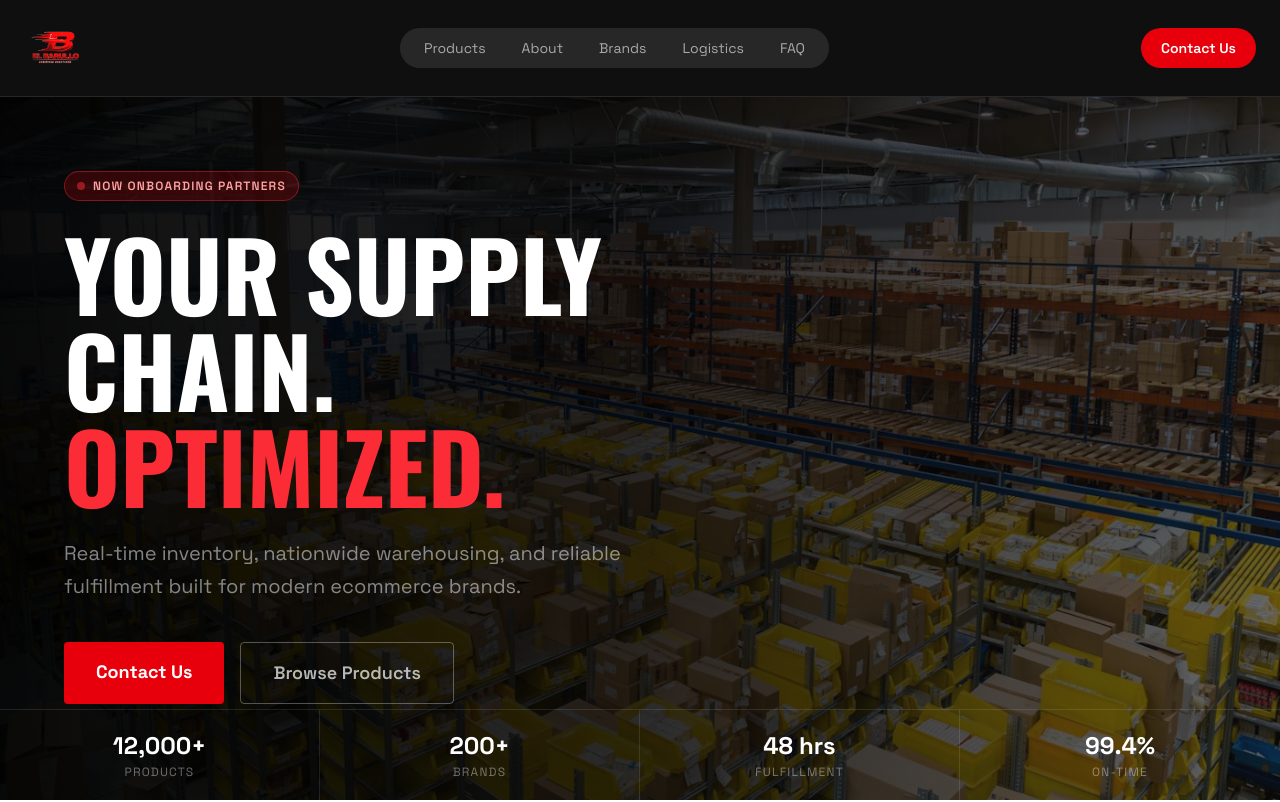
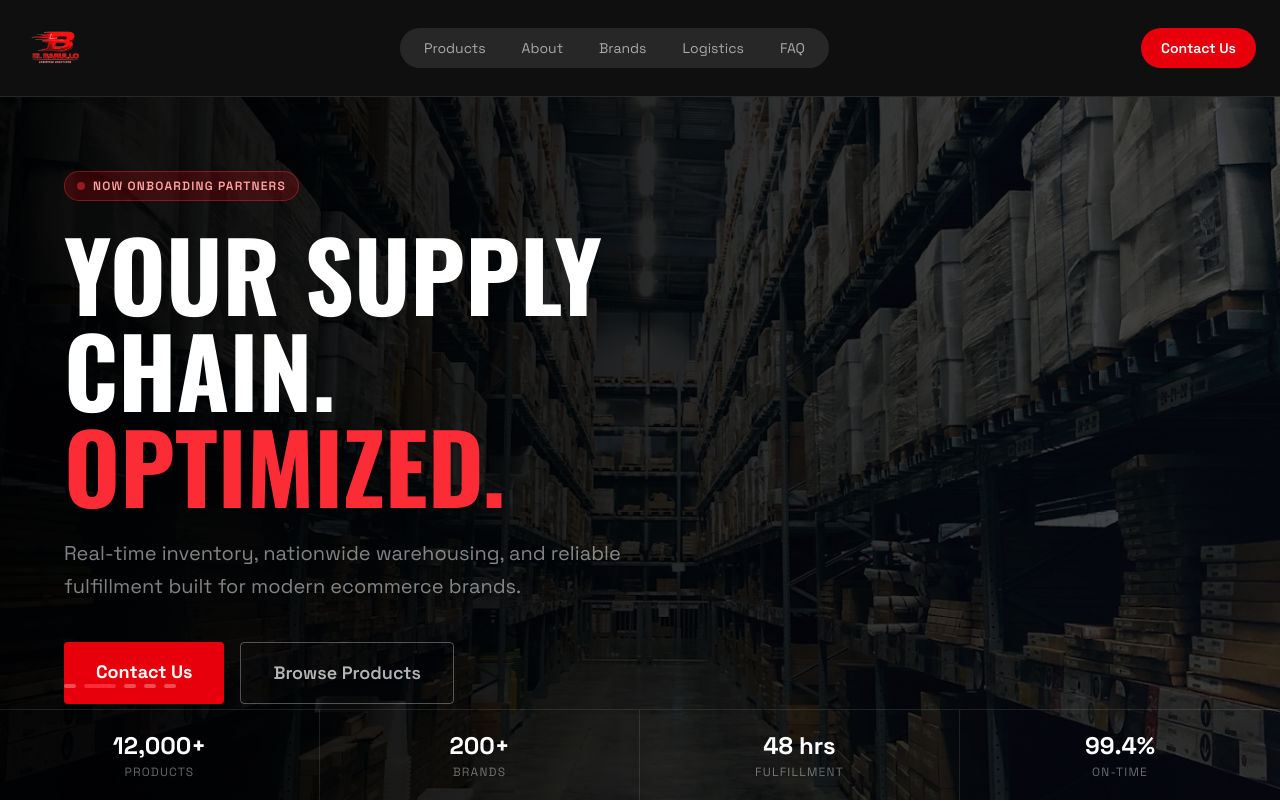
Before and after one commit to nelsonanaya1001-glitch/acme-landing, a Next.js app: page / in a window 1280 px wide. Shown: the top 802 px of the page. Built offline with nearby package versions, Linux system fonts and the light colour scheme.

Commit message:
Hero background slideshow with warehouse photos and dot indicators

```diff
--- a/app/page.tsx
+++ b/app/page.tsx
@@ -92,6 +92,58 @@ function LogisticsProcess() {
   );
 }
 
+const heroSlides = ["/log1.jpg","/log2.jpg","/log3.jpg","/log4.jpg","/log5.jpg"];
+
+function HeroSection() {
+  const [slide, setSlide] = useState(0);
+  useEffect(() => {
+    const t = setInterval(() => setSlide(s => (s + 1) % heroSlides.length), 5000);
+    return () => clearInterval(t);
+  }, []);
+  return (
+    <section className="relative min-h-screen flex items-end pb-24 px-8 md:px-16 overflow-hidden bg-[#0f0f0f]">
+      {heroSlides.map((src, i) => (
+        <div key={src} className="absolute inset-0 transition-opacity duration-1000" style={{ opacity: i === slide ? 1 : 0 }}>
+          <Image src={src} alt="" fill className="object-cover opacity-50" sizes="100vw" priority={i === 0} />
+        </div>
+      ))}
+      <div className="absolute inset-0 bg-gradient-to-r from-black/90 via-black/70 to-black/40" />
+      <div className="relative max-w-3xl">
+        <div className="inline-flex items-center gap-2 mb-6 px-3 py-1.5 rounded-full bg-red-600/20 border border-red-500/40">
+          <span className="w-2 h-2 rounded-full bg-red-500 animate-pulse" />
+          <span className="text-red-300 text-xs font-semibold uppercase tracking-widest">Now Onboarding Partners</span>
+        </div>
+        <h1 className="text-6xl md:text-8xl font-bold text-white leading-none mb-6 uppercase" style={{ fontFamily: "var(--font-oswald)" }}>
+          Your Supply Chain.<br /><span className="text-red-500">Optimized.</span>
+        </h1>
+        <p className="text-white/50 text-lg md:text-xl max-w-xl leading-relaxed mb-10">
+          Real-time inventory, nationwide warehousing, and reliable fulfillment built for modern ecommerce brands.
+        </p>
+        <div className="flex flex-wrap gap-4">
+          <a href="#contact" className="px-8 py-4 rounded bg-red-600 hover:bg-red-700 transition-colors font-bold text-white text-lg">Contact Us</a>
+          <a href="#products" className="px-8 py-4 rounded border border-white/30 hover:border-white/60 hover:bg-white/5 transition-colors font-semibold text-white/70 text-lg">Browse Products</a>
+        </div>
+      </div>
+      {/* Dot indicators */}
+      <div className="absolute bottom-28 left-8 md:left-16 flex gap-2">
+        {heroSlides.map((_, i) => (
+          <button key={i} onClick={() => setSlide(i)}
+            className={`h-1 rounded-full transition-all ${i === slide ? "w-8 bg-red-500" : "w-3 bg-white/30"}`} />
+        ))}
+      </div>
+      {/* Bottom stat bar */}
+      <div className="absolute bottom-0 left-0 right-0 border-t border-white/10 grid grid-cols-4 divide-x divide-white/10">
+        {[["12,000+","Products"],["200+","Brands"],["48 hrs","Fulfillment"],["99.4%","On-Time"]].map(([n,l]) => (
+          <div key={l} className="py-5 text-center">
+            <p className="text-2xl font-black text-white">{n}</p>
+            <p className="text-white/40 text-xs uppercase tracking-widest mt-0.5">{l}</p>
+          </div>
+        ))}
+      </div>
+    </section>
+  );
+}
+
 /* ═══════════════════════════════════════════════════════════
    PAGE
 ═══════════════════════════════════════════════════════════ */
@@ -114,36 +166,7 @@ export default function Home() {
         </div>
       </nav>
 
-      {/* ── HERO ── full-screen, left-aligned, warehouse bg */}
-      <section className="relative min-h-screen flex items-end pb-24 px-8 md:px-16 overflow-hidden bg-[#0f0f0f]">
-        <Image src="/log1.jpg" alt="" fill className="object-cover opacity-40" sizes="100vw" priority />
-        <div className="absolute inset-0 bg-gradient-to-r from-black/90 via-black/60 to-transparent" />
-        <div className="relative max-w-3xl">
-          <div className="inline-flex items-center gap-2 mb-6 px-3 py-1.5 rounded-full bg-red-600/20 border border-red-500/40">
-            <span className="w-2 h-2 rounded-full bg-red-500 animate-pulse" />
-            <span className="text-red-300 text-xs font-semibold uppercase tracking-widest">Now Onboarding Partners</span>
-          </div>
-          <h1 className="text-6xl md:text-8xl font-bold text-white leading-none mb-6 uppercase" style={{ fontFamily: "var(--font-oswald)" }}>
-            Your Supply Chain.<br /><span className="text-red-500">Optimized.</span>
-          </h1>
-          <p className="text-white/50 text-lg md:text-xl max-w-xl leading-relaxed mb-10">
-            Real-time inventory, nationwide warehousing, and reliable fulfillment built for modern ecommerce brands.
-          </p>
-          <div className="flex flex-wrap gap-4">
-            <a href="#contact" className="px-8 py-4 rounded bg-red-600 hover:bg-red-700 transition-colors font-bold text-white text-lg">Contact Us</a>
-            <a href="#products" className="px-8 py-4 rounded border border-white/30 hover:border-white/60 hover:bg-white/5 transition-colors font-semibold text-white/70 text-lg">Browse Products</a>
-          </div>
-        </div>
-        {/* Bottom stat bar */}
-        <div className="absolute bottom-0 left-0 right-0 border-t border-white/10 grid grid-cols-4 divide-x divide-white/10">
-          {[["12,000+","Products"],["200+","Brands"],["48 hrs","Fulfillment"],["99.4%","On-Time"]].map(([n,l]) => (
-            <div key={l} className="py-5 text-center">
-              <p className="text-2xl font-black text-white">{n}</p>
-              <p className="text-white/40 text-xs uppercase tracking-widest mt-0.5">{l}</p>
-            </div>
-          ))}
-        </div>
-      </section>
+      <HeroSection />
 
       {/* ── PRODUCTS ── alternating full-width rows */}
       <section id="products" className="py-24">
```
